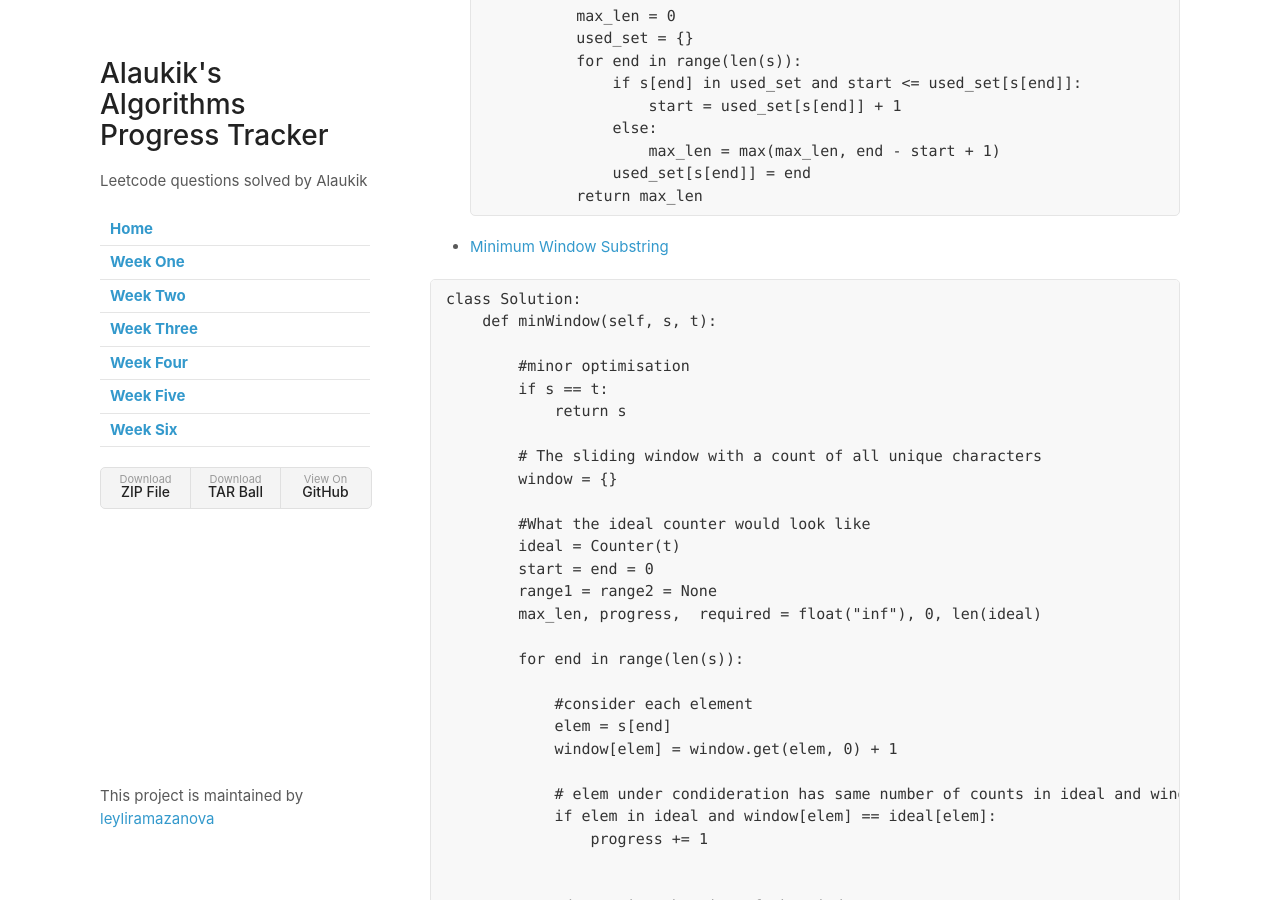
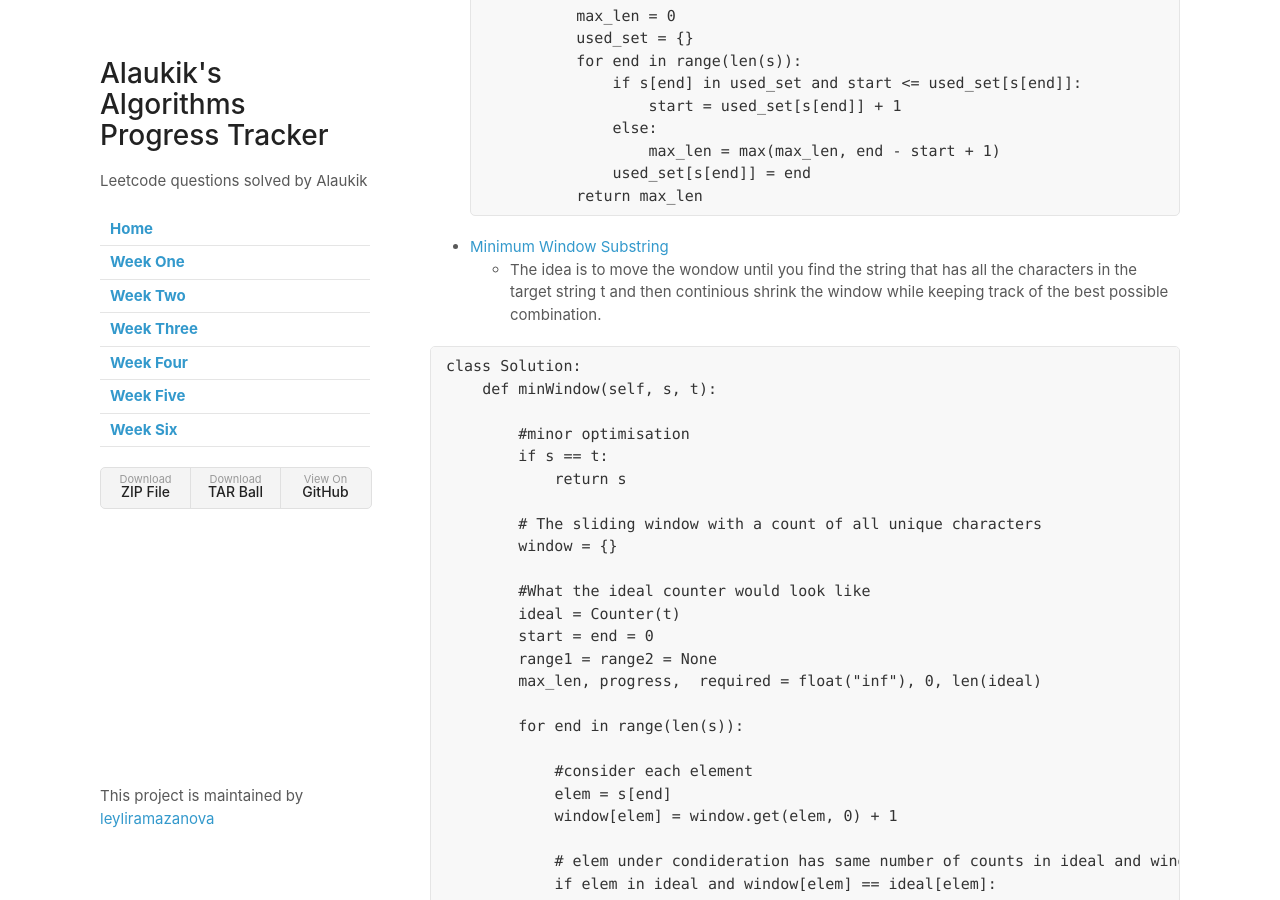
Before and after one commit to leyliramazanova/Five-Weeks-of-Leet-Code, a Jekyll site: the page built from weekTwo.md, in a window 1280 px wide and 900 px high, scrolled down 4308 px. Built offline with Jekyll 4.4.1, drawn with Linux system fonts in a browser that asks for light colours; our own code applies the rules of GitHub Pages for plain Markdown files.

Commit message:
Update weekTwo.md

````diff
--- a/weekTwo.md
+++ b/weekTwo.md
@@ -207,6 +207,7 @@ class Solution:
     ```
 
 - [Minimum Window Substring](https://leetcode.com/problems/minimum-window-substring/solution/)
+  - The idea is to move the wondow until you find the string that has all the characters in the target string t and then continious shrink the window while keeping track of the best possible combination.
 
 ```python
 class Solution:
````
